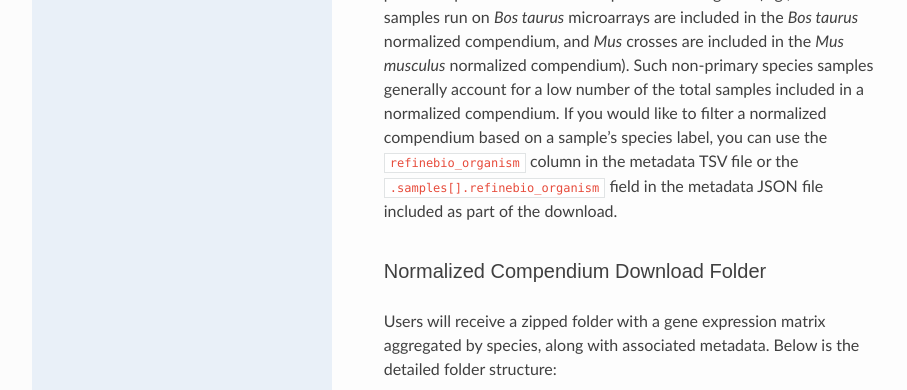
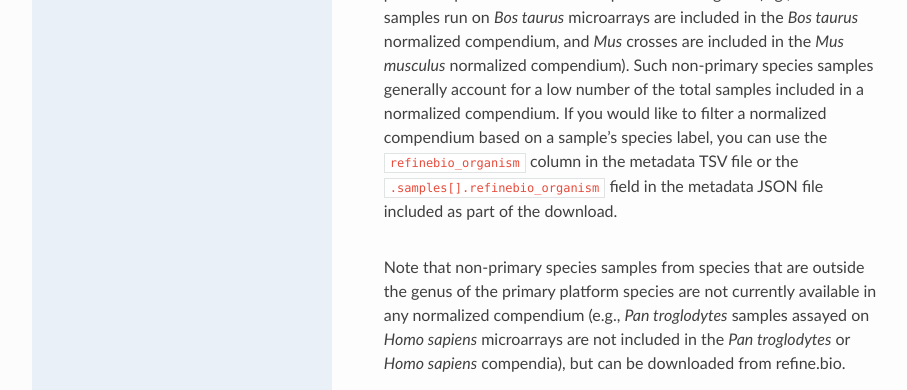
Before and after one commit to AlexsLemonade/refinebio-docs, a Sphinx documentation site: the page built from docs/main_text.md, in a window 1280 px wide and 900 px high, scrolled down 22262 px, cut to the strip 0-390 px from the top of the window. Shown: the whole strip, without its empty margins (158-1065 px from the left). Built offline with Sphinx 7.4.7 and the Read the Docs theme 2.0.0, drawn with Linux system fonts in a browser that asks for light colours.

Commit message:
Add negative example to collapsing by genus

```diff
--- a/docs/main_text.md
+++ b/docs/main_text.md
@@ -445,6 +445,8 @@ When we encounter this in refine.bio, we will include samples in a compendium fr
 Such non-primary species samples generally account for a low number of the total samples included in a normalized compendium.
 If you would like to filter a normalized compendium based on a sample's species label, you can use the `refinebio_organism` column in the metadata TSV file or the `.samples[].refinebio_organism` field in the metadata JSON file included as part of the download.
 
+Note that non-primary species samples from species that are outside the genus of the primary platform species are not currently available in any normalized compendium (e.g., _Pan troglodytes_ samples assayed on _Homo sapiens_ microarrays are not included in the _Pan troglodytes_ or _Homo sapiens_ compendia), but can be downloaded from refine.bio.
+
 ### Normalized Compendium Download Folder
 
 Users will receive a zipped folder with a gene expression matrix aggregated by species, along with associated metadata.
```
